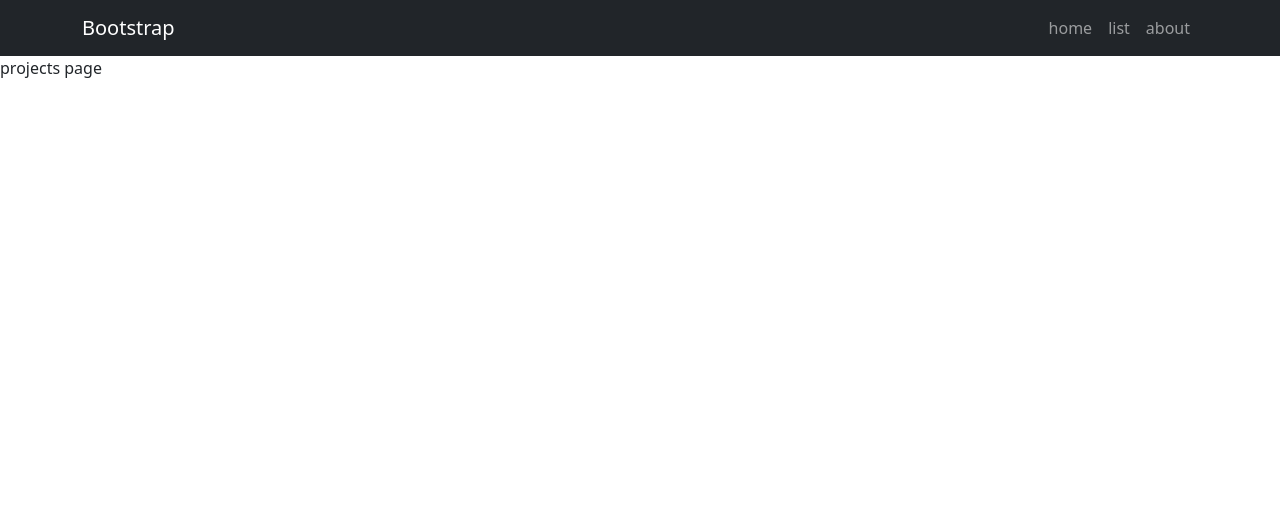
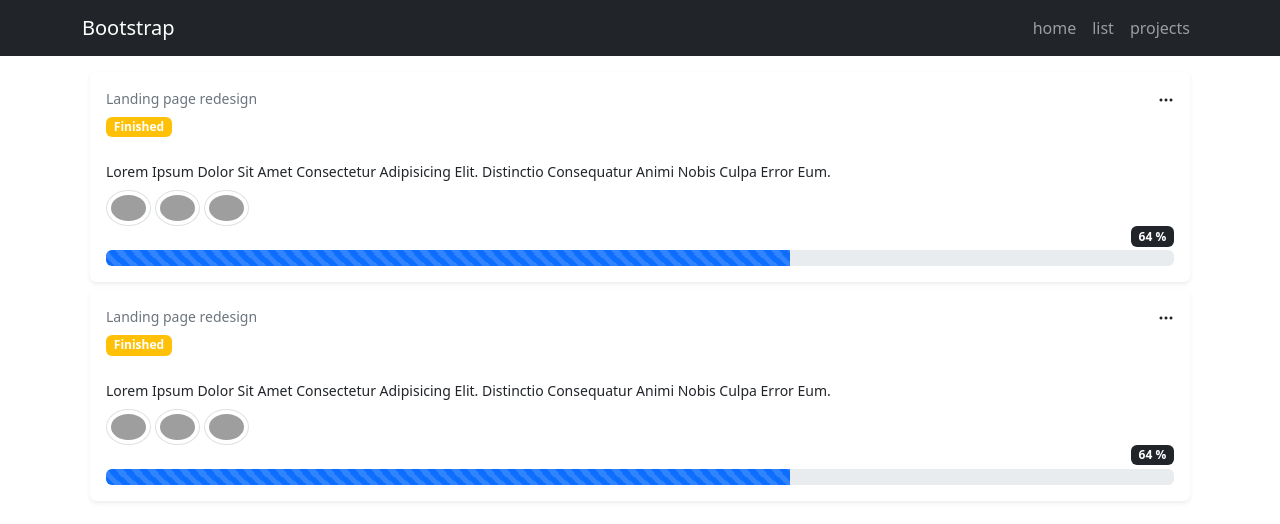
Before and after one commit to MajidBabaeifar/react-test, a React (Create React App) app: page /projects in a window 1280 px wide. Shown: the top 524 px of the page. Built offline with nearby package versions, Linux system fonts and the light colour scheme; grey boxes are pictures that could not be loaded.

Commit message:
implemented project cards

```diff
--- a/public/style.css
+++ b/public/css/style.css
@@ -37,11 +37,12 @@
     -moz-border-radius: 5px;
     -ms-border-radius: 5px;
     -o-border-radius: 5px;
-    border:none;
+    border: none;
     background-color: #353533;
 }
-.search--box:focus{
-   background-color: white;
+
+.search--box:focus {
+    background-color: white;
 }
 
 .search--icon {
@@ -71,7 +72,8 @@
     -ms-border-radius: 50%;
     -o-border-radius: 50%;
 }
-.division:hover{
+
+.division:hover {
     background-color: #424242;
 }
 
@@ -84,3 +86,7 @@
     height: 100%;
     object-fit: cover;
 }
+
+.img-thumbnail {
+    width: 45px;
+}
--- a/public/index.html
+++ b/public/index.html
@@ -7,9 +7,10 @@
   <meta name="viewport" content="width=device-width, initial-scale=1" />
   <meta name="theme-color" content="#000000" />
   <meta name="description" content="Web site created using create-react-app" />
-  <link rel="stylesheet" href="./style.css">
+  <link rel="stylesheet" href="./css/style.css">
   <link rel="stylesheet" href="https://cdnjs.cloudflare.com/ajax/libs/font-awesome/4.7.0/css/font-awesome.min.css">
   <link rel="stylesheet" href="./css/bootstrap.css">
+  <link rel="stylesheet" href="https://cdn.jsdelivr.net/npm/bootstrap-icons@1.3.0/font/bootstrap-icons.css">
 
 
   <title>React App</title>
@@ -19,8 +20,12 @@
   <noscript>You need to enable JavaScript to run this app.</noscript>
   <div id="root"></div>
 
-  <script src="https://cdn.jsdelivr.net/npm/@popperjs/core@2.10.2/dist/umd/popper.min.js" integrity="sha384-7+zCNj/IqJ95wo16oMtfsKbZ9ccEh31eOz1HGyDuCQ6wgnyJNSYdrPa03rtR1zdB" crossorigin="anonymous"></script>
-<script src="https://cdn.jsdelivr.net/npm/bootstrap@5.1.3/dist/js/bootstrap.min.js" integrity="sha384-QJHtvGhmr9XOIpI6YVutG+2QOK9T+ZnN4kzFN1RtK3zEFEIsxhlmWl5/YESvpZ13" crossorigin="anonymous"></script>
+  <script src="https://cdn.jsdelivr.net/npm/@popperjs/core@2.10.2/dist/umd/popper.min.js"
+    integrity="sha384-7+zCNj/IqJ95wo16oMtfsKbZ9ccEh31eOz1HGyDuCQ6wgnyJNSYdrPa03rtR1zdB"
+    crossorigin="anonymous"></script>
+  <script src="https://cdn.jsdelivr.net/npm/bootstrap@5.1.3/dist/js/bootstrap.min.js"
+    integrity="sha384-QJHtvGhmr9XOIpI6YVutG+2QOK9T+ZnN4kzFN1RtK3zEFEIsxhlmWl5/YESvpZ13"
+    crossorigin="anonymous"></script>
 </body>
 
 </html>
--- a/src/components/Navigation.jsx
+++ b/src/components/Navigation.jsx
@@ -22,10 +22,10 @@
                             <Link to="/" className='nav-link'>home</Link>
                         </li>
                         <li className="navbar-item">
-                            <Link to="/" className='nav-link'>list</Link>
+                            <Link to="/userlist" className='nav-link'>list</Link>
                         </li>
                         <li className="navbar-item">
-                            <Link to="/" className='nav-link'>about</Link>
+                            <Link to="/projects" className='nav-link'>projects</Link>
                         </li>
                     </ul>
                 </div>
--- a/src/components/projects/Projects.jsx
+++ b/src/components/projects/Projects.jsx
@@ -1,5 +1,51 @@
+import { useState } from 'react';
 const Projects = () => {
-    return (<div>projects page</div>);
+    const [list, setList] = useState([1, 2])
+    return (
+        <div className="container mt-3">
+            {list.map(item => (
+                <div className="card border-0 shadow-sm m-2">
+                    <div className="card-body">
+                        <div className="d-flex justify-content-between">
+                            <div>
+                                <p className="text-muted small mb-1">Landing page redesign</p>
+                                <span className="badge bg-warning">Finished</span>
+                            </div>
+                            <div className="dropdown">
+                                <i
+                                    className="bi bi-three-dots"
+                                    type='button'
+                                    data-bs-toggle="dropdown"
+                                ></i>
+                                <ul class="dropdown-menu">
+                                    <li><a class="dropdown-item" href="#">Action</a></li>
+                                    <li><a class="dropdown-item" href="#">Another action</a></li>
+                                    <li><a class="dropdown-item" href="#">Something else here</a></li>
+                                </ul>
+                            </div>
+                        </div>
+                        <div className="text-capitalize small mt-4">Lorem ipsum dolor sit amet consectetur adipisicing elit. Distinctio consequatur animi nobis culpa error eum.</div>
+                        <div className="d-flex">
+                            <img className='img-thumbnail rounded-circle mt-2 me-1' src="https://bootdey.com/img/Content/avatar/avatar3.png" alt="" />
+                            <img className='img-thumbnail rounded-circle mt-2 me-1' src="https://bootdey.com/img/Content/avatar/avatar2.png" alt="" />
+                            <img className='img-thumbnail rounded-circle mt-2 me-1' src="https://bootdey.com/img/Content/avatar/avatar1.png" alt="" />
+                        </div>
+                        <div className="position-relative w-100 mb-4">
+                            <div className="position-absolute end-0 badge bg-dark">
+                                64 %
+                            </div>
+                        </div>
+                        <div className=" mt-2 progress">
+                            <div
+                                className="progress-bar progress-bar-striped progress-bar-animated"
+                                style={{ width: '64%' }}
+                            ></div>
+                        </div>
+                    </div>
+                </div>
+            ))}
+        </div>
+    );
 }
 
 export default Projects;
```
